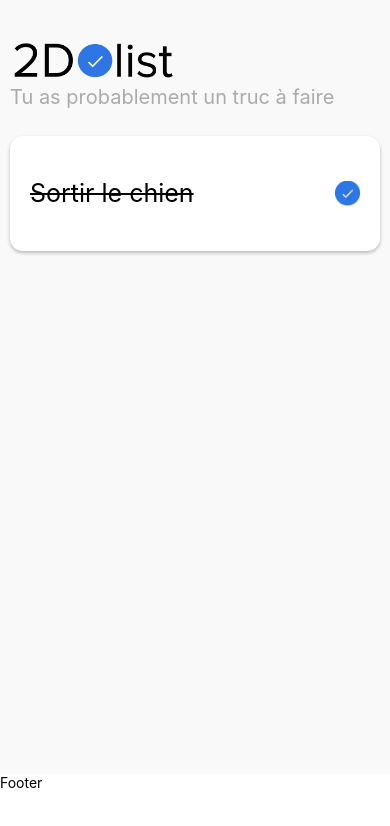
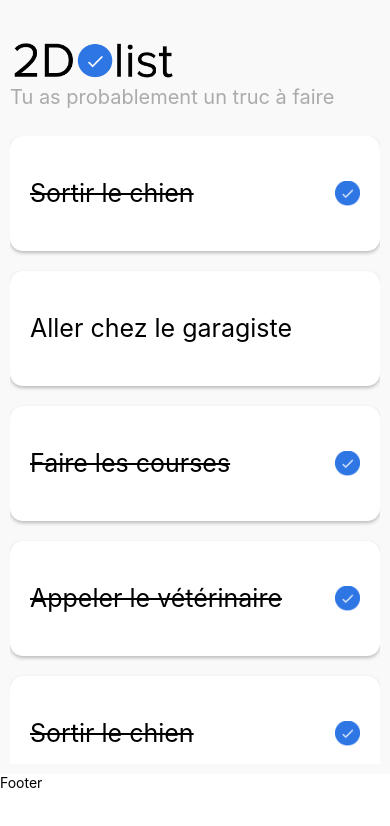
Before and after one commit to MathieuBretaud/react-native-todolist, a React Native app: screen / in a window 390 px wide. Shown: the top 826 px of the page. Built offline with nearby package versions, Linux system fonts and the light colour scheme.

Commit message:
logic update cardToto done

```diff
--- a/App.js
+++ b/App.js
@@ -1,10 +1,23 @@
-import { Text, View } from "react-native";
+import { ScrollView, Text, View } from "react-native";
 import { SafeAreaProvider, SafeAreaView } from "react-native-safe-area-context";
 import { s } from "./App.style";
 import { Header } from "././components/Header/Header";
 import { CardTodo } from "./components/CardTodo/CardTodo";
+import { useState } from "react";
 
-const TODO_LIST = [
+// const TODO_LIST = [
+//   { id: 1, title: "Sortir le chien", isCompleted: true },
+//   { id: 2, title: "Aller chez le garagiste", isCompleted: false },
+//   { id: 3, title: "Faire les courses", isCompleted: true },
+//   { id: 4, title: "Appeler le vétérinaire", isCompleted: true },
+// { id: 5, title: "Sortir le chien", isCompleted: true },
+// { id: 6, title: "Aller chez le garagiste", isCompleted: false },
+// { id: 7, title: "Faire les courses", isCompleted: true },
+// { id: 8, title: "Appeler le vétérinaire", isCompleted: true },
+// ];
+
+export default function App() {
+  const [todoList, setTodoList] = useState([
     { id: 1, title: "Sortir le chien", isCompleted: true },
     { id: 2, title: "Aller chez le garagiste", isCompleted: false },
     { id: 3, title: "Faire les courses", isCompleted: true },
@@ -13,9 +26,34 @@
     { id: 6, title: "Aller chez le garagiste", isCompleted: false },
     { id: 7, title: "Faire les courses", isCompleted: true },
     { id: 8, title: "Appeler le vétérinaire", isCompleted: true },
-];
+  ]);
 
-export default function App() {
+  function updateTodo(todo) {
+    const updatedTodo = {
+      ...todo,
+      isCompleted: !todo.isCompleted,
+    };
+
+    const indexToUpdate = todoList.findIndex(
+      (todo) => todo.id === updatedTodo.id
+    );
+
+    //copie du tableau vu que c est un state on peut pas le modifier directement
+    const updatedTodoList = [...todoList];
+
+    updatedTodoList[indexToUpdate] = updatedTodo;
+    setTodoList(updatedTodoList);
+    // console.log(indexToUpdate);
+  }
+
+  function renderTodoList() {
+    return todoList.map((todo) => (
+      <View style={s.cardItem} key={todo.id}>
+        <CardTodo onPress={updateTodo} todo={todo} />
+      </View>
+    ));
+  }
+
   return (
     <>
       <SafeAreaProvider>
@@ -24,7 +62,7 @@
             <Header />
           </View>
           <View style={s.body}>
-            <CardTodo todo={TODO_LIST[0]} />
+            <ScrollView>{renderTodoList()}</ScrollView>
           </View>
         </SafeAreaView>
       </SafeAreaProvider>
--- a/App.style.js
+++ b/App.style.js
@@ -6,6 +6,9 @@
     flex: 1,
     padding: 10,
   },
+  cardItem: {
+    marginBottom: 20,
+  },
   header: {
     flex: 1,
   },
--- a/components/CardTodo/CardTodo.jsx
+++ b/components/CardTodo/CardTodo.jsx
@@ -2,9 +2,9 @@
 import { s } from "./CardTodo.style";
 import checkImg from "../../assets/check.png";
 
-export function CardTodo({ todo }) {
+export function CardTodo({ todo, onPress }) {
   return (
-    <TouchableOpacity style={s.card}>
+    <TouchableOpacity onPress={() => onPress(todo)} style={s.card}>
       <Text
         style={[
           s.txt,
```
Lines whose indentation alone changed are shown as unchanged.
